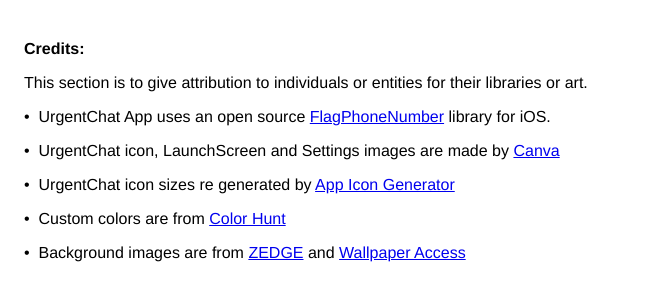
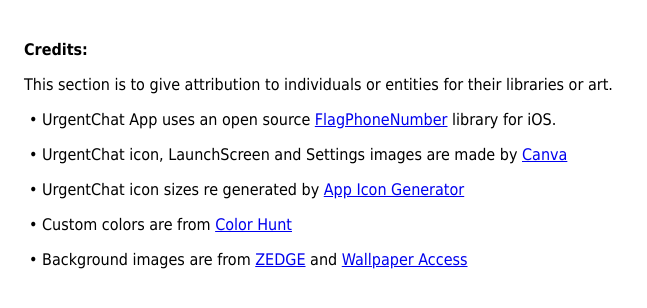
Before and after one commit to MohammaDev/UrgentChat-credits, a plain HTML site: page index.html in a window 1280 px wide. Shown: the whole page, without its empty margins (0-647 px from the left). Drawn offline with Linux system fonts and the light colour scheme.

Commit message:
Update index.html

```diff
--- a/index.html
+++ b/index.html
@@ -4,15 +4,15 @@
       <meta charset='utf-8'>
       <meta name='viewport' content='width=device-width'>
       <title>Privacy Policy</title>
-      <style> body { font-family: 'Helvetica Neue', Helvetica, Arial, sans-serif; padding:1em; } </style>
+      <style> body { font-family: Tahoma, Geneva, sans-serif; padding:1em; } </style>
     </head>
     <body>
 <p><strong>Credits:</strong>&nbsp;</p>
 <p>This section is to give attribution to individuals or entities for their libraries or art.</p>
-<p>&bull; &nbsp;UrgentChat App uses an open source <a href="https://github.com/chronotruck/FlagPhoneNumber/blob/master/LICENSE">FlagPhoneNumber</a> library for iOS.</p>
-<p>&bull; &nbsp;UrgentChat icon, LaunchScreen and Settings images are made by <a href="https://www.canva.com/">Canva</a></p>
-<p>&bull; &nbsp;UrgentChat icon sizes re generated by <a href="https://appicon.co/">App Icon Generator</a></p>
-<p>&bull; &nbsp;Custom colors are from <a href="https://colorhunt.co/">Color Hunt</a></p>
-<p>&bull; &nbsp;Background images are from <a href="https://www.zedge.net/wallpaper/121821e5-d7e3-45bc-bd0f-134b86ba197a">ZEDGE</a> and <a href="https://wallpaperaccess.com/whatsapp-dark">Wallpaper Access</a></p>
+<p style="margin-left: 5px;">&bull; UrgentChat App uses an open source <a href="https://github.com/chronotruck/FlagPhoneNumber/blob/master/LICENSE">FlagPhoneNumber</a> library for iOS.</p>
+<p style="margin-left: 5px;">&bull; UrgentChat icon, LaunchScreen and Settings images are made by <a href="https://www.canva.com/">Canva</a></p>
+<p style="margin-left: 5px;">&bull; UrgentChat icon sizes re generated by <a href="https://appicon.co/">App Icon Generator</a></p>
+<p style="margin-left: 5px;">&bull; Custom colors are from <a href="https://colorhunt.co/">Color Hunt</a></p>
+<p style="margin-left: 5px;">&bull; Background images are from <a href="https://www.zedge.net/wallpaper/121821e5-d7e3-45bc-bd0f-134b86ba197a">ZEDGE</a> and <a href="https://wallpaperaccess.com/whatsapp-dark">Wallpaper Access</a></p>
     </body>
     </html>
```
